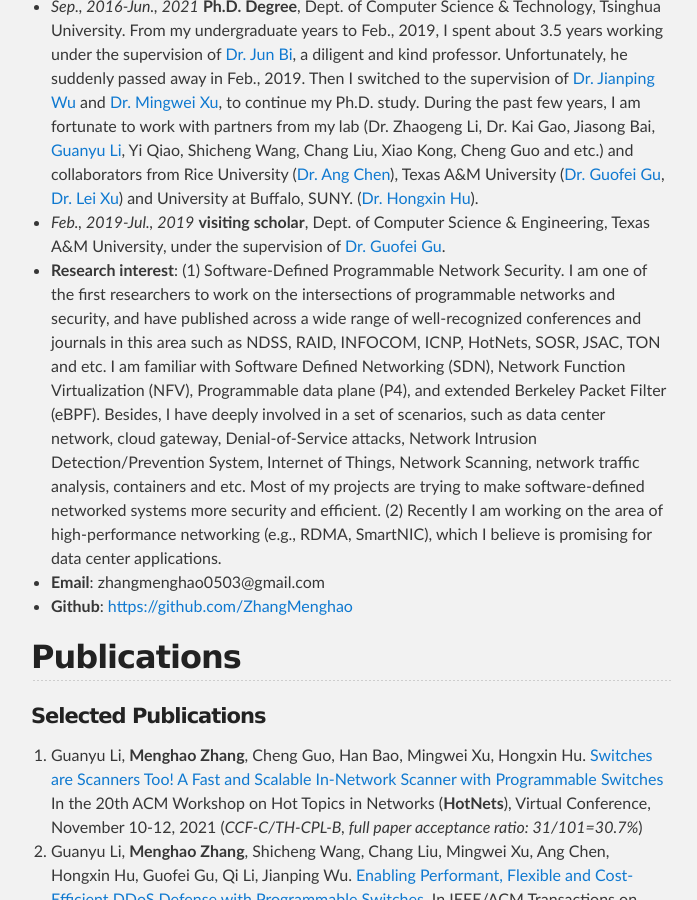
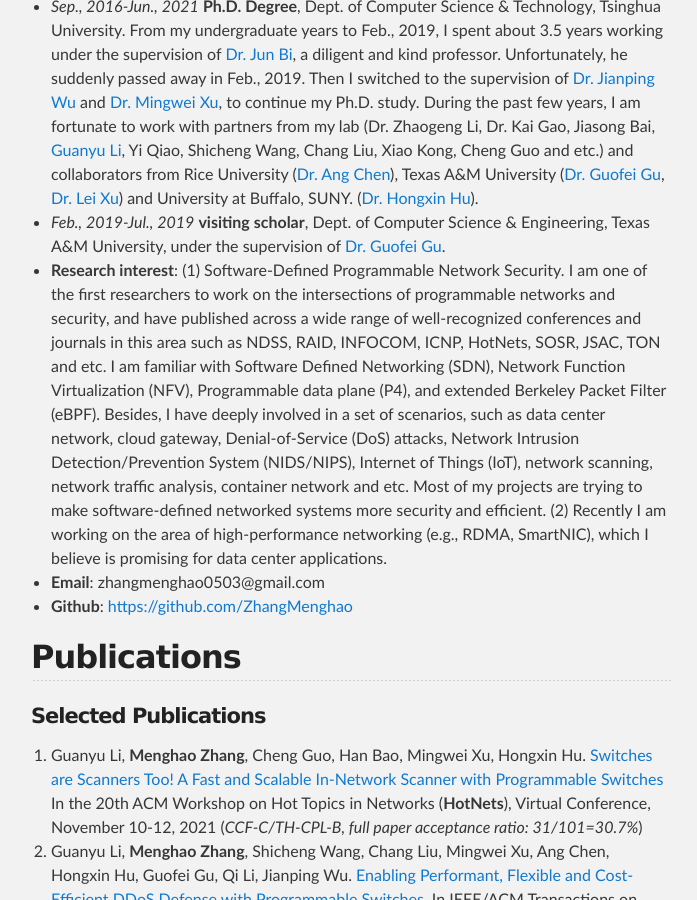
Before and after one commit to zhangmenghao/zhangmenghao.github.io, a Jekyll site: the page built from index.md, in a window 1280 px wide and 900 px high, scrolled down 418 px. Shown: the whole window, without its empty margins (289-986 px from the left). Built offline with Jekyll 4.4.1, drawn with Linux system fonts in a browser that asks for light colours.

Commit message:
Update bio

```diff
--- a/index.md
+++ b/index.md
@@ -10,7 +10,7 @@
 * *Aug., 2012-Jul., 2016*  **B.S. Degree**, Dept. of Computer Science & Technology, Tsinghua University
 * *Sep., 2016-Jun., 2021*  **Ph.D. Degree**, Dept. of Computer Science & Technology, Tsinghua University. From my undergraduate years to Feb., 2019, I spent about 3.5 years working under the supervision of [Dr. Jun Bi](http://netarchlab.tsinghua.edu.cn/~junbi/), a diligent and kind professor. Unfortunately, he suddenly passed away in Feb., 2019. Then I switched to the supervision of [Dr. Jianping Wu](http://www.cs.tsinghua.edu.cn/publish/csen/4623/2010/20101224194435414856631/20101224194435414856631_.html) and [Dr. Mingwei Xu](http://routing.netlab.edu.cn/tiki-index.php?page=Mingwei+Xu), to continue my Ph.D. study. During the past few years, I am fortunate to work with partners from my lab (Dr. Zhaogeng Li, Dr. Kai Gao, Jiasong Bai, [Guanyu Li](https://guanyu.li/), Yi Qiao, Shicheng Wang, Chang Liu, Xiao Kong, Cheng Guo and etc.) and collaborators from Rice University ([Dr. Ang Chen](https://www.cs.rice.edu/~angchen/)), Texas A&M University ([Dr. Guofei Gu](http://faculty.cs.tamu.edu/guofei/), [Dr. Lei Xu](http://students.cse.tamu.edu/xray2012/)) and University at Buffalo, SUNY. ([Dr. Hongxin Hu](https://cse.buffalo.edu/~hongxinh/)).
 * *Feb., 2019-Jul., 2019*  **visiting scholar**, Dept. of Computer Science & Engineering, Texas A&M University, under the supervision of [Dr. Guofei Gu](http://faculty.cs.tamu.edu/guofei/).
-* **Research interest**: (1) Software-Defined Programmable Network Security. I am one of the first researchers to work on the intersections of programmable networks and security, and have published across a wide range of well-recognized conferences and journals in this area such as NDSS, RAID, INFOCOM, ICNP, HotNets, SOSR, JSAC, TON and etc. I am familiar with Software Defined Networking (SDN), Network Function Virtualization (NFV), Programmable data plane (P4), and extended Berkeley Packet Filter (eBPF). Besides, I have deeply involved in a set of scenarios, such as data center network, cloud gateway, Denial-of-Service attacks, Network Intrusion Detection/Prevention System, Internet of Things, Network Scanning, network traffic analysis, containers and etc. Most of my projects are trying to make software-defined networked systems more security and efficient. (2) Recently I am working on the area of high-performance networking (e.g., RDMA, SmartNIC), which I believe is promising for data center applications.
+* **Research interest**: (1) Software-Defined Programmable Network Security. I am one of the first researchers to work on the intersections of programmable networks and security, and have published across a wide range of well-recognized conferences and journals in this area such as NDSS, RAID, INFOCOM, ICNP, HotNets, SOSR, JSAC, TON and etc. I am familiar with Software Defined Networking (SDN), Network Function Virtualization (NFV), Programmable data plane (P4), and extended Berkeley Packet Filter (eBPF). Besides, I have deeply involved in a set of scenarios, such as data center network, cloud gateway, Denial-of-Service (DoS) attacks, Network Intrusion Detection/Prevention System (NIDS/NIPS), Internet of Things (IoT), network scanning, network traffic analysis, container network and etc. Most of my projects are trying to make software-defined networked systems more security and efficient. (2) Recently I am working on the area of high-performance networking (e.g., RDMA, SmartNIC), which I believe is promising for data center applications.
 * **Email**: zhangmenghao0503@gmail.com
 * **Github**: [https://github.com/ZhangMenghao](https://github.com/ZhangMenghao)
 
```
